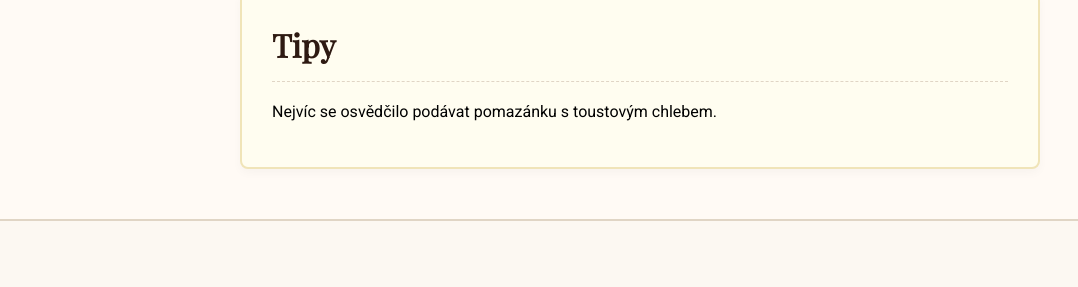
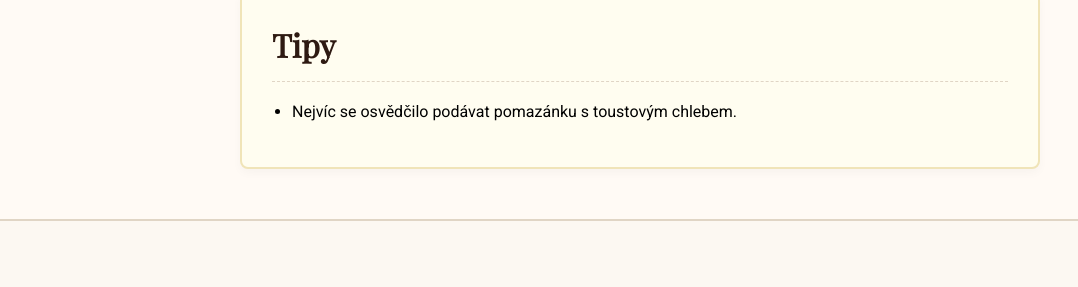
Before and after one commit to M4thys02/Cookbook, a Jekyll site: the page built from _recipes/spreads/orechova.md, in a window 1280 px wide. Shown: the part 1069-1356 px from the top of the page, without its empty margins (0-1078 px from the left). Built offline with Jekyll 4.4.1, drawn with Linux system fonts in a browser that asks for light colours; some web fonts are replaced.

Commit message:
new class for tips list

```diff
--- a/_layouts/desserts_layout.html
+++ b/_layouts/desserts_layout.html
@@ -65,7 +65,7 @@
         {% if page.tips %}
         <div class="tips">
             <h2>Tipy</h2>
-            <ul>
+            <ul class="tips-list">
                 {% for tip in page.tips %}
                 <li>{{ tip }}</li>
                 {% endfor %}
--- a/_layouts/sauces_layout.html
+++ b/_layouts/sauces_layout.html
@@ -65,7 +65,7 @@
         {% if page.tips %}
         <div class="tips">
             <h2>Tipy</h2>
-            <ul>
+            <ul class="tips-list">
                 {% for tip in page.tips %}
                 <li>{{ tip }}</li>
                 {% endfor %}
--- a/_layouts/savory_layout.html
+++ b/_layouts/savory_layout.html
@@ -65,7 +65,7 @@
         {% if page.tips %}
         <div class="tips">
             <h2>Tipy</h2>
-            <ul>
+            <ul class="tips-list">
                 {% for tip in page.tips %}
                 <li>{{ tip }}</li>
                 {% endfor %}
--- a/_layouts/spreads_layout.html
+++ b/_layouts/spreads_layout.html
@@ -65,7 +65,7 @@
         {% if page.tips %}
         <div class="tips">
             <h2>Tipy</h2>
-            <ul>
+            <ul class="tips-list">
                 {% for tip in page.tips %}
                 <li>{{ tip }}</li>
                 {% endfor %}
--- a/css/recipes.css
+++ b/css/recipes.css
@@ -73,12 +73,15 @@ main ul li {
 }
 
 /* Set tips text as regular text */
-.tips ul li {
+.tips-list li {
+    cursor: default;
     user-select: text;
+    display: list-item;
 }
 
-.tips ul li:hover {
-    background-color: transparent;
+.tips-list {
+    padding-left: 20px;
+    list-style-type: disc; /* Klasická tečka */
 }
 
 /*Style for instruction*/
```
